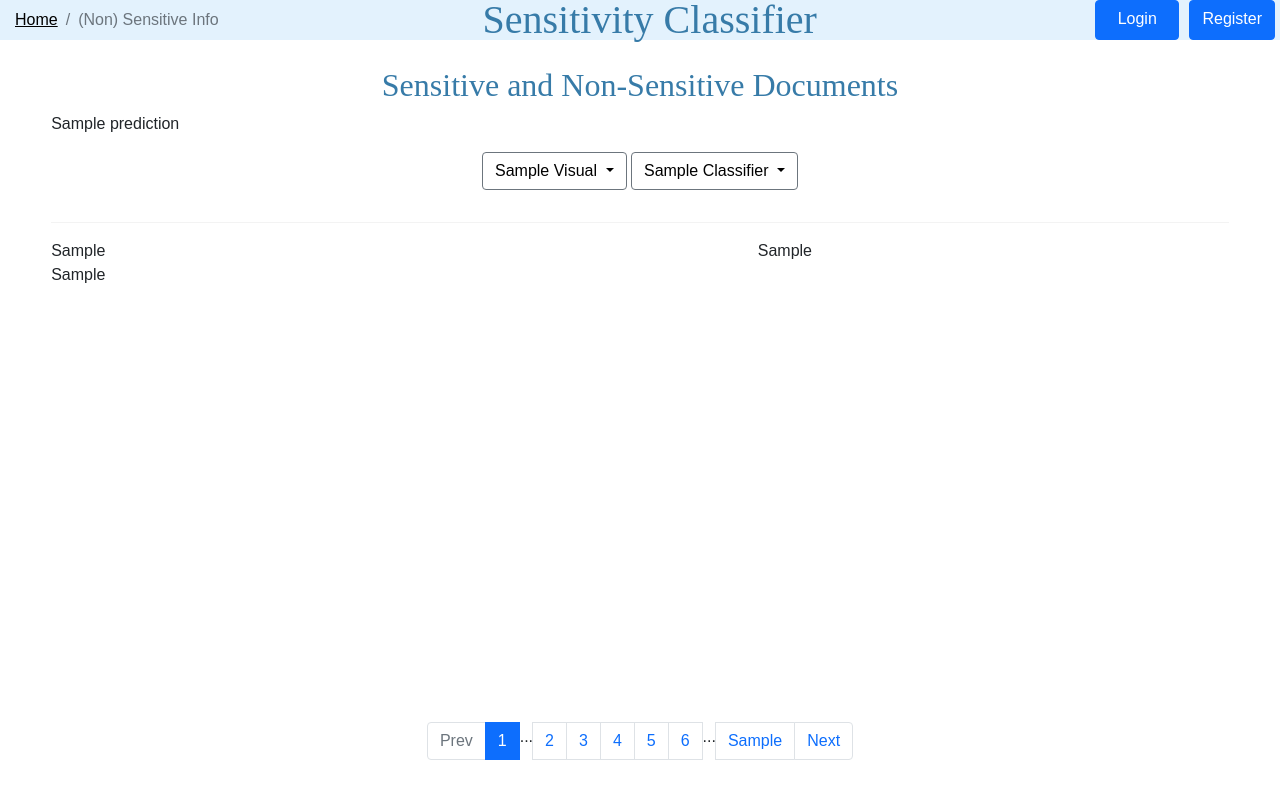
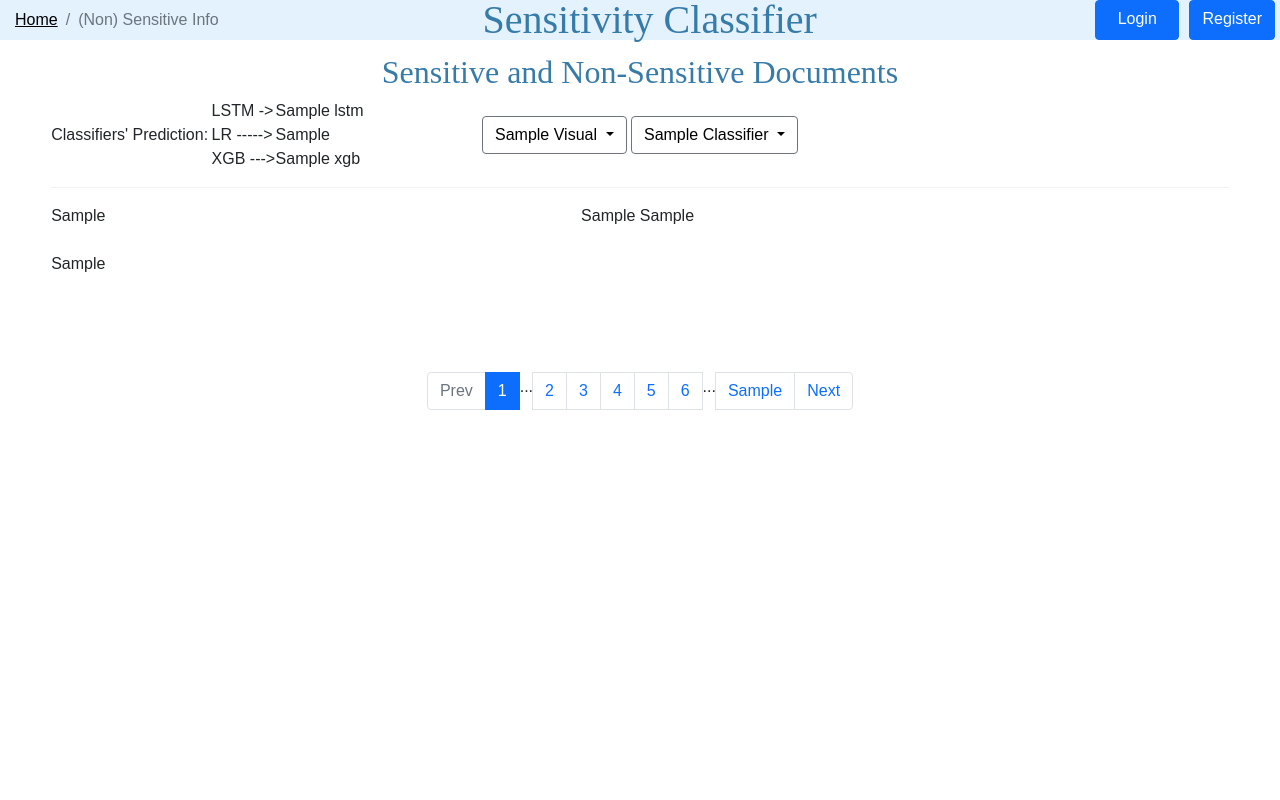
Before and after one commit to mohibfd/Sensitivity-Classification, a Flask app: template flaskr/templates/classifier/single_document_sensitivity_info.html in a window 1280 px wide. Run offline with Flask 2, Linux system fonts and the light colour scheme; the template is opened without the code that fills it: most values are stand-ins (such as "Sample title", 1, 10 or a date in 2020); parts of the project's set-up code (start-up, migrations or seed data) failed here and were passed over.

Commit message:
outlier classifier is now shown

```diff
--- a/flaskr/classifier.py
+++ b/flaskr/classifier.py
@@ -342,20 +342,19 @@ def explainers(document_index: int, test_data: pd, test_labels: pd, extra_indexs
 
         return shap_html
 
-    # def eli5_explain():
-        # eli5_html = eli5.show_prediction(
-        #     model, specific_test, vec=vectorizer, target_names=target_names, top=10)
-        # return eli5_html
-
     shap_html = shap_explain()
     lime_html = lime_explain(text=False)
+    eli5_weights = pickle.load(open(MODEL_PATH + "ELI5_weights.pkl", 'rb'))
+    eli5_html = eli5_weights[document_index]
 
     vis_html = None
     highlighting = True
     if visual == 'LIME':
         vis_html = lime_explain()
     elif visual == 'ELI5':
-        vis_html = pickle.load(open(MODEL_PATH + "ELI5_example.pkl", 'rb'))
+        eli5_predictions = pickle.load(
+            open(MODEL_PATH + "ELI5_predictions.pkl", 'rb'))
+        vis_html = eli5_predictions[document_index]
     else:
         vis_html = specific_test.lower()
         highlighting = False
@@ -365,6 +364,8 @@ def explainers(document_index: int, test_data: pd, test_labels: pd, extra_indexs
         "Sensitive" if test_labels.iloc[document_index] else "Non-Sensitive")
 
     def predictor(texts):
+        sens_clfs = []
+        non_sens_clfs = []
 
         LSTM_cross_val_stats = pd.read_pickle(
             MODEL_PATH + 'LSTM_cross_val_stats.pkl')
@@ -380,8 +381,10 @@ def explainers(document_index: int, test_data: pd, test_labels: pd, extra_indexs
         for i in lstm_model.predict(test_sequences_matrix):
             if i > 0.5:
                 y_pred = 'Sensitive'
+                sens_clfs.append('LSTM')
             else:
                 y_pred = 'Non-Sensitive'
+                non_sens_clfs.append('LSTM')
 
         predictions = [{'LSTM': y_pred}]
 
@@ -394,14 +397,24 @@ def explainers(document_index: int, test_data: pd, test_labels: pd, extra_indexs
             pred = model.predict(feature)
             if pred == True:
                 predictions.append({name: 'Sensitive'})
+                sens_clfs.append(name)
             else:
                 predictions.append({name: 'Non-Sensitive'})
+                non_sens_clfs.append(name)
 
-        return predictions
+        outlier = None
 
-    prediction = predictor([specific_test])
+        if sens_clfs != 0 and non_sens_clfs != 0:
+            if len(sens_clfs) == 1:
+                outlier = sens_clfs[0]
+            else:
+                outlier = non_sens_clfs[0]
 
-    return shap_html, lime_html, vis_html, isSensitive, prediction, highlighting
+        return predictions, outlier
+
+    prediction, outlier = predictor([specific_test])
+
+    return shap_html, lime_html, vis_html, isSensitive, prediction, highlighting, eli5_html, outlier
 
 
 def get_visual_html(sensitivity: int, document_number: int, visual: str, clf: str) -> LimeTextExplainer:
@@ -411,10 +424,10 @@ def get_visual_html(sensitivity: int, document_number: int, visual: str, clf: st
     test_data, test_labels, extra_indexs = get_specific_sens(
         sensitivity, cross_val_stats)
 
-    shap_html, lime_probas_html, visual_html, _, prediction, highlighting = explainers(
+    shap_html, lime_probas_html, visual_html, _, prediction, highlighting, eli5_html, outlier = explainers(
         document_number, test_data, test_labels, extra_indexs, visual, cross_val_stats)
 
-    return shap_html, lime_probas_html, visual_html, prediction, highlighting
+    return shap_html, lime_probas_html, visual_html, prediction, highlighting, eli5_html, outlier
 
 
 @bp.route('/')
@@ -450,12 +463,13 @@ def sensitive_info():
             clf = chosen_clf
             change_clf(clf)
 
-    shap_html, lime_probas_html, visual_html, prediction, highlighting = get_visual_html(
+    shap_html, lime_probas_html, visual_html, prediction, highlighting, eli5_html, outlier = get_visual_html(
         sensitivity, document_number, visual, clf)
 
     return render_template('classifier/sensitive_info.html', document_number=document_number+1, max_documents=max_documents,
                            curr_vis=visual, visual_html=visual_html, curr_clf=clf, shap_html=shap_html,
-                           lime_probas_html=lime_probas_html, prediction=prediction, highlighting=highlighting)
+                           lime_probas_html=lime_probas_html, prediction=prediction, highlighting=highlighting,
+                           eli5_html=eli5_html, outlier=outlier)
 
 
 @bp.route('/non-sensitive-info', methods=('GET', 'POST'))
@@ -486,12 +500,13 @@ def non_sensitive_info():
             clf = chosen_clf
             change_clf(clf)
 
-    shap_html, lime_probas_html, visual_html, prediction, highlighting = get_visual_html(
+    shap_html, lime_probas_html, visual_html, prediction, highlighting, eli5_html, outlier = get_visual_html(
         sensitivity, document_number, visual, clf)
 
     return render_template('classifier/non_sensitive_info.html', document_number=document_number+1, max_documents=max_documents,
                            curr_vis=visual, visual_html=visual_html, curr_clf=clf, shap_html=shap_html,
-                           lime_probas_html=lime_probas_html, prediction=prediction, highlighting=highlighting)
+                           lime_probas_html=lime_probas_html, prediction=prediction, highlighting=highlighting,
+                           eli5_html=eli5_html, outlier=outlier)
 
 
 @bp.route('/single-document-sensitivity-info', methods=('GET', 'POST'))
@@ -528,13 +543,14 @@ def single_document_sensitivity_info():
     test_data = cross_val_stats["test_features_list"]
     test_labels = cross_val_stats["test_labels_list"]
 
-    shap_html, lime_probas_html, visual_html, isSensitive, prediction, highlighting = explainers(
+    shap_html, lime_probas_html, visual_html, isSensitive, prediction, highlighting, eli5_html, outlier = explainers(
         document_number, test_data, test_labels, extra_indexs, visual, cross_val_stats)
 
     return render_template('classifier/single_document_sensitivity_info.html', document_number=document_number+1,
                            max_documents=max_documents, isSensitive=isSensitive, curr_vis=visual, curr_clf=clf,
                            lime_probas_html=lime_probas_html, shap_html=shap_html, visual_html=visual_html,
-                           prediction=prediction, highlighting=highlighting)
+                           prediction=prediction, highlighting=highlighting, eli5_html=eli5_html,
+                           outlier=outlier)
 
 
 @bp.route('/general-sensitivity-info', methods=('GET', 'POST'))
--- a/flaskr/static/style.css
+++ b/flaskr/static/style.css
@@ -16,7 +16,7 @@ h1 {
 h2 {
    text-align: center;
    width: 100%;
-   padding-top: 2%;
+   padding-top: 1%;
 }
 a {
    color: black;
@@ -346,11 +346,10 @@ input[required="required"] {
    align-items: center;
 }
 .shap {
-   width: 60%;
+   width: 45%;
 }
 .double_dropdown {
-   display: flex;
-   justify-content: center;
+   margin: auto;
 }
 .btn-mid {
    width: 90px;
@@ -408,13 +407,14 @@ nav .one_row {
 }
 .doc_num_nav {
    display: flex;
-   align-items: center;
+   /* align-items: center; */
    width: 100%;
    background-color: white;
-   position: fixed;
-   bottom: 0px;
-   margin-bottom: 40px;
-   padding-top: 18px;
+   /* position: fixed; */
+   /* bottom: 0px; */
+   padding-bottom: 80px;
+   /* padding-top: 18px; */
+   /* height: 80px; */
 }
 .white_button {
    background-color: white;
@@ -449,15 +449,16 @@ input[id="dropdown"] {
    display: flex;
 }
 .matrix_container {
-   display: inline-flex;
+   display: flex;
    width: 100%;
    /* padding: 1em 0em; */
-   /* justify-content: space-around; */
+   justify-content: space-evenly;
 }
 .matrix {
    /* display: flex; */
-   width: 40%;
+   /* width: 30%; */
    height: 350px;
+   /* background-color: red; */
 }
 .pred {
    /* width: 30%; */
@@ -465,7 +466,7 @@ input[id="dropdown"] {
    text-align: center;
 }
 .column {
-   width: 30%;
+   /* width: 30%; */
    display: flex;
    flex-direction: column;
    justify-content: space-around;
@@ -475,3 +476,29 @@ input[id="dropdown"] {
 .general_shap {
    width: 20%;
 }
+.span {
+   white-space: pre-line;
+}
+.lime {
+   width: 50%;
+   background-color: red;
+}
+.horiz_space {
+   margin-left: 1%;
+}
+.predic_container {
+   display: flex;
+   align-items: center;
+   width: 30%;
+   /* background-color: red; */
+}
+.model_name {
+   width: 4em;
+}
+.flex {
+   display: flex;
+}
+.outlier {
+   /* border: none; */
+   border: 2px solid red;
+}
--- a/flaskr/templates/classifier/single_document_sensitivity_info.html
+++ b/flaskr/templates/classifier/single_document_sensitivity_info.html
@@ -21,9 +21,65 @@
       <span class="visually-hidden">Loading...</span>
     </div>
 
-    {{prediction}}
+    <div class="flex">
 
+      <div class="predic_container">
+        <div>
+          Classifiers' Prediction:
+        </div>
+        <div class="horiz_space"></div>
+        <div class="column">
+          {% if outlier == 'LSTM' %}
+            <div class="inline outlier">
+              <div class="model_name">
+                LSTM ->
+              </div>
+              <div>
+                {{prediction[0]['LSTM']}}
+              </div>
+            </div>
+          {% else %}
+            <div class="inline">
+              <div class="model_name">
+                LSTM ->
+              </div>
+              <div>
+                {{prediction[0]['LSTM']}}
+              </div>
+            </div>
+          {% endif %}
+          {% if outlier == 'LR' %}
+            <div class="inline outlier">
+              <div class="model_name">
+                LR ----->
+              </div>
+              <div>
+                {{prediction[1]['LR']}}
+              </div>
+            </div>
+          {% else %}
+            <div class="inline">
+              <div class="model_name">
+                LR ----->
+              </div>
+              <div>
+                {{prediction[1]['LR']}}
+              </div>
+            </div>
+          {% endif %}
+          <div class="inline">
+            <div class="model_name">
+              XGB --->
+            </div>
+            <div>
+              {{prediction[2]['XGB']}}
+            </div>
+          </div>
+        </div>
+
+      </div>
       <div class="double_dropdown">
+
         <form method="post">
           <div class="dropdown">
             <button class="btn btn-secondary dropdown-toggle white_button" type="button" id="dropdownMenuButton1" data-bs-toggle="dropdown" aria-expanded="false">
@@ -59,6 +115,8 @@
           </div>
         </form>
       </div>
+      <div class="predic_container"></div>
+    </div>
 
     <hr>
 
@@ -71,6 +129,10 @@
 
       {% if lime_probas_html %}
         {{ lime_probas_html|safe }}
+      {% endif %}
+
+      {% if eli5_html %}
+        {{ eli5_html|safe }}
       {% endif %}
     </div>
 
```
Lines whose indentation alone changed are shown as unchanged.
